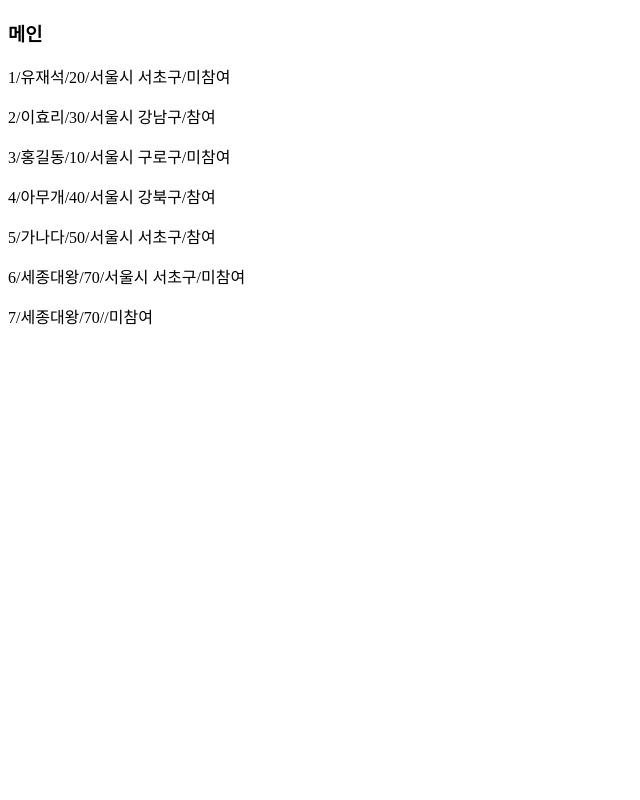
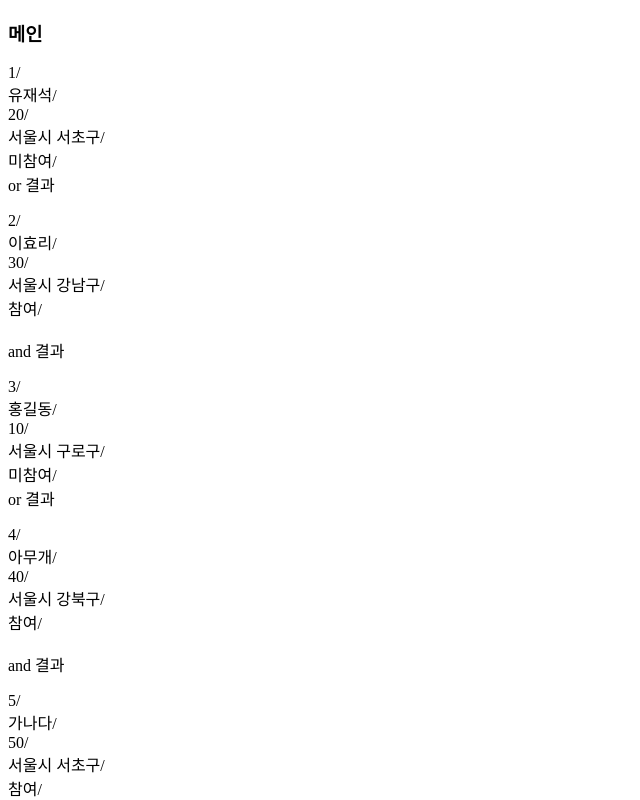
Before and after one commit to qkaxhfms/practice_react_2, a React (Create React App) app in the folder item2/: page / in a window 1280 px wide. Shown: the top 800 px of the page, without its empty margins (0-640 px from the left). Built offline with nearby package versions, Linux system fonts and the light colour scheme.

Commit message:
and or 차이 비교하기

```diff
--- a/item2/src/Components/Test4.js
+++ b/item2/src/Components/Test4.js
@@ -20,7 +20,14 @@ class Test4 extends Component {
                 <div>
                     {data.map((item) => (
                         <p>
-                            {item.no}/{item.name}/{item.age}/{item.addr}/{item.done === true ? "참여" : "미참여"}
+                            {item.no}/<br />
+                            {item.name}/<br />
+                            {item.age}/<br />
+                            {item.addr}/<br />
+                            {item.done === true ? "참여" : "미참여"}/<br />
+                            {item.done || "or 결과"}
+                            <br />
+                            {item.done && "and 결과"}
                         </p>
                     ))}
                 </div>
```
Also changed, not shown: 1 other file (tests, documents, lock files or other folders).
